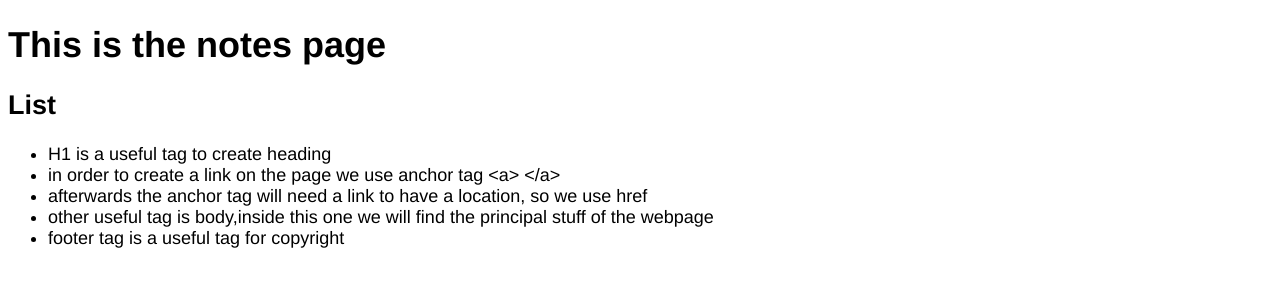
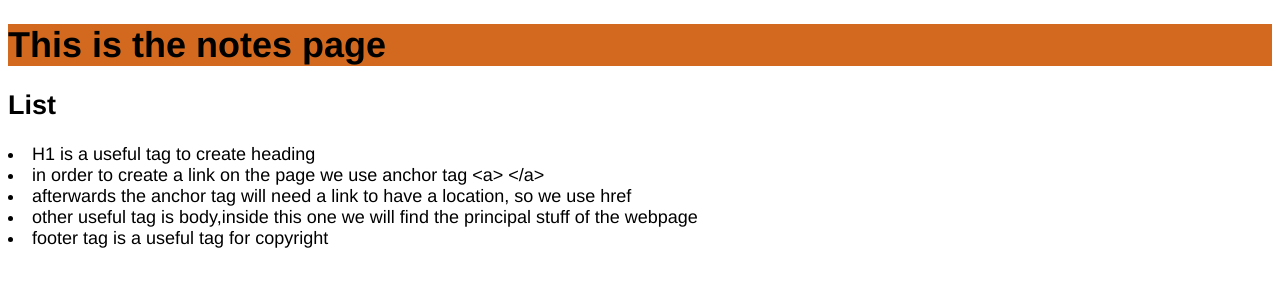
Before and after one commit to suar0029/suar0029.github.io, a plain HTML site: page html-assignment/notes.html in a window 1280 px wide. Drawn offline with Linux system fonts and the light colour scheme.

Commit message:
update14/02/2022

```diff
--- a/html-assignment/css/main.css
+++ b/html-assignment/css/main.css
@@ -14,7 +14,7 @@ header, footer{
 
 #my-image{
     width: 300px;
-    box-shadow: 0px 0px 2px 1px black,
+    box-shadow: 0px 0px 2px 1px black;
 }
 
 ul.a{
--- a/html-assignment/notes.html
+++ b/html-assignment/notes.html
@@ -4,20 +4,24 @@
     <meta charset="UTF-8">
     <meta http-equiv="X-UA-Compatible" content="IE=edge">
     <meta name="viewport" content="width=device-width, initial-scale=1.0">
-    <title>Document</title>
+    <title>Notes</title>
     <link href="css/main.css" rel="stylesheet">
 </head>
 <body>
+    <header>
     <h1>This is the notes page</h1>
+    </header>
     <section>
         <h2>List</h2>
-        <ul>
+        <dl>
+            <dt>
             <li>H1 is a useful tag to create heading</li>
             <li>in order to create a link on the page we use anchor tag &lt;a&gt; &lt;/a&gt; </li>
             <li>afterwards  the anchor tag will need a link to have a location, so we use href</li>
             <li>other useful tag is body,inside this one we will find the principal stuff of the webpage</li>
             <li>footer tag is a useful tag for copyright</li>
-        </ul>
+            </dt>
+        </dl>
     </section>
 
 </body>
```
